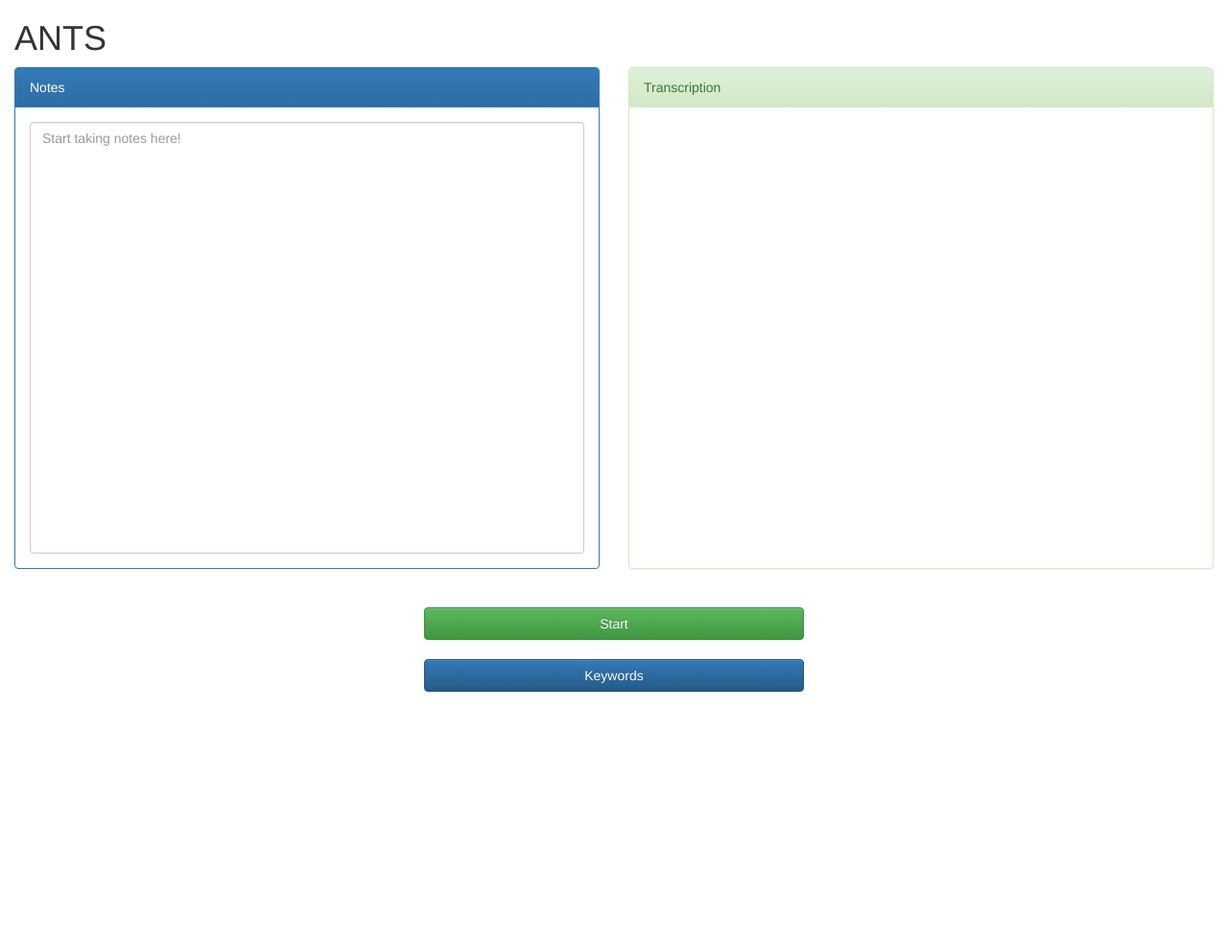
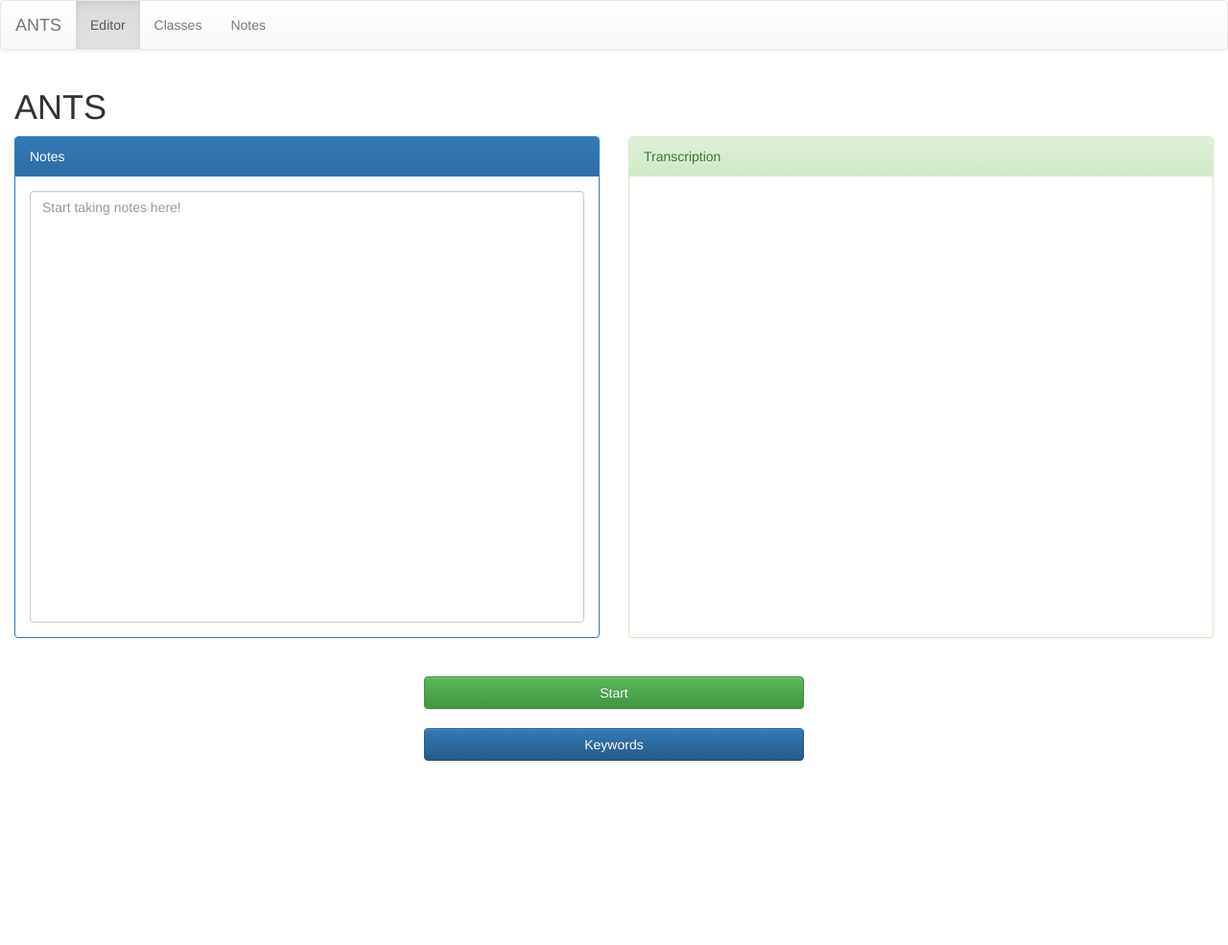
Before and after one commit to buckbaskin/notess, a Flask app: page / in a window 1280 px wide. Shown: the whole page at 96% size. Before the commit the page ends 722 px from the top, so only its background shows below. Run offline with Flask 2, Linux system fonts and the light colour scheme; some libraries are stand-ins or nearby versions.

Commit message:
New ui (#70)
* updating README

* moved fb_auth to own file. Implementing sliding panel in smarter way

* added navbar

```diff
--- a/static/application.css
+++ b/static/application.css
@@ -14,12 +14,15 @@
 
 #floatingPanel {
     z-index: 5000;
-    width: 500px;
     height: 100%;
     position: fixed;
-    right: 1px;
-    left: 1440px;
     background-color: #f8f8f8;
+    width: 0; /* 0 width - change this with JavaScript */
+    top: 0;
+    left: 0;
+    overflow-x: hidden; /* Disable horizontal scroll */
+    padding-top: 60px; /* Place content 60px from the top */
+    transition: 0.5s; /* 0.5 second transition effect to slide in the sidenav */
 }
 
 #noteTextarea {
--- a/static/knowledge.js
+++ b/static/knowledge.js
@@ -76,12 +76,14 @@
             if(hidden) {
                 populateKeywordPanel(GWS_CORE.getTranscript());
                 // show
-                floatingPanel.animate({left: '-=500'}, 200, function(){});
+                // floatingPanel.animate({left: '-=500'}, 200, function(){});
+                document.getElementById("floatingPanel").style.width = "30%";
                 hidden = false;
             }
             else {
                 // hide
-                floatingPanel.animate({left: '+=500'}, 200, function(){});
+                // floatingPanel.animate({left: '+=500'}, 200, function(){});
+                document.getElementById("floatingPanel").style.width = "0";
                 hidden = true;
             }
         };
--- a/templates/index.html
+++ b/templates/index.html
@@ -12,119 +12,39 @@
 </head>
 
 <body>
-    {#Setup Facebok API: Reference: https://developers.facebook.com/docs/facebook-login/web#}
-    <script>
-      window.fbAsyncInit = function() {
-        FB.init({
-          appId      : '1441716825857085',
-          xfbml      : true,
-          version    : 'v2.8'
-        });
-      };
+    <nav class="navbar navbar-default">
+      <div class="container-fluid">
+        <!-- Brand and toggle get grouped for better mobile display -->
+        <div class="navbar-header">
+          <button type="button" class="navbar-toggle collapsed" data-toggle="collapse" data-target="#bs-example-navbar-collapse-1" aria-expanded="false">
+            <span class="sr-only">Toggle navigation</span>
+            <span class="icon-bar"></span>
+            <span class="icon-bar"></span>
+            <span class="icon-bar"></span>
+          </button>
+          <a class="navbar-brand" href="#">ANTS</a>
+        </div>
+        <!-- Collect the nav links, forms, and other content for toggling -->
+        <div class="collapse navbar-collapse" id="bs-example-navbar-collapse-1">
+          <ul class="nav navbar-nav">
+            <li class="active"><a href="#">Editor<span class="sr-only">(current)</span></a></li>
+            <li><a href="#">Classes</a></li>
+            <li><a href="#">Notes</a></li>
+          </ul>
 
-      (function(d, s, id){
-         var js, fjs = d.getElementsByTagName(s)[0];
-         if (d.getElementById(id)) {return;}
-         js = d.createElement(s); js.id = id;
-         js.src = "//connect.facebook.net/en_US/sdk.js";
-         fjs.parentNode.insertBefore(js, fjs);
-       }(document, 'script', 'facebook-jssdk'));
-    </script>
-    <script>
-      // This is called with the results from from FB.getLoginStatus().
-      function statusChangeCallback(response) {
-        console.log('statusChangeCallback');
-        console.log(response);
-        // The response object is returned with a status field that lets the
-        // app know the current login status of the person.
-        // Full docs on the response object can be found in the documentation
-        // for FB.getLoginStatus().
-        if (response.status === 'connected') {
-          // Logged into your app and Facebook.
-          testAPI();
-            var uid = response.authResponse.userID;
-            console.log("USER ID!: uid");
-        } else if (response.status === 'not_authorized') {
-          // The person is logged into Facebook, but not your app.
-          document.getElementById('status').innerHTML = 'Please log ' +
-            'into this app.';
-        } else {
-          // The person is not logged into Facebook, so we're not sure if
-          // they are logged into this app or not.
-          document.getElementById('status').innerHTML = 'Please log ' +
-            'into Facebook.';
-        }
-      }
+          <ul class="nav navbar-nav navbar-right">
+            <li><a id="status"></a></li>
+          </ul>
+          <form class="nav navbar-nav navbar-form navbar-right">
+            <fb:login-button scope="public_profile,email" auto_logout_link="true" size = "medium" onlogin="checkLoginState();">
+            </fb:login-button>
+          </form>
+        </div>
+      </div>
+    </nav>
+{#     <div id="status">#}
+{#     </div>#}
 
-      // This function is called when someone finishes with the Login
-      // Button. Response contains the user ID.
-      function checkLoginState() {
-        FB.getLoginStatus(function(response) {
-          statusChangeCallback(response);
-        });
-      }
-
-      window.fbAsyncInit = function() {
-      FB.init({
-          appId      : '1441716825857085',
-          xfbml      : true,
-          version    : 'v2.8',
-          cookie     : true  // enable cookies to allow the server to access
-      });
-
-      // Now that we've initialized the JavaScript SDK, we call
-      // FB.getLoginStatus().  This function gets the state of the
-      // person visiting this page and can return one of three states to
-      // the callback you provide.  They can be:
-      //
-      // 1. Logged into your app ('connected')
-      // 2. Logged into Facebook, but not your app ('not_authorized')
-      // 3. Not logged into Facebook and can't tell if they are logged into
-      //    your app or not.
-      //
-      // These three cases are handled in the callback function.
-
-      FB.getLoginStatus(function(response) {
-        statusChangeCallback(response);
-      });
-
-      };
-
-      // Load the SDK asynchronously
-      (function(d, s, id) {
-        var js, fjs = d.getElementsByTagName(s)[0];
-        if (d.getElementById(id)) return;
-        js = d.createElement(s); js.id = id;
-        js.src = "//connect.facebook.net/en_US/sdk.js";
-        fjs.parentNode.insertBefore(js, fjs);
-      }(document, 'script', 'facebook-jssdk'));
-
-      // Here we run a very simple test of the Graph API after login is
-      // successful.  See statusChangeCallback() for when this call is made.
-      function testAPI() {
-        console.log('Welcome!  Fetching your information.... ');
-        FB.api('/me', function(response) {
-          console.log('Successful login for: ' + response.name);
-          document.getElementById('status').innerHTML =
-            'Thanks for logging in, ' + response.name + '!';
-        });
-      }
-    </script>
-
-    <!--
-      Below we include the Login Button social plugin. This button uses
-      the JavaScript SDK to present a graphical Login button that triggers
-      the FB.login() function when clicked.
-    -->
-
-    <fb:login-button scope="public_profile,email" auto_logout_link="true" size = "medium" onlogin="checkLoginState();">
-    </fb:login-button>
-
-    <div id="status">
-    </div>
-</body>
-
-<body>
     <div id="floatingPanel">
         <div class="container">
             <h2>Keywords</h2>
@@ -133,7 +53,7 @@
 
             <div class="col-lg-5">
                 <div id="keywordsList" class="list-group">
-                     KEYWORDS WILL POPULATE HERE
+                    {# KEYWORDS WILL POPULATE HERE #}
                 </div>
             </div>
         </div>
@@ -204,12 +124,32 @@
 
 <script src="../../static/gwscore.js"></script>
 <script src="../../static/knowledge.js"></script>
+<script src="../../static/fb_auth.js"></script>
 
 
 <script>
     $(document).ready(function() {
         var $KNOWLEDGE = $.knowledge();
         $KNOWLEDGE.init(GWS_CORE);
-
+        FB_AUTH();
     });
 </script>
+
+{#Setup Facebok API: Reference: https://developers.facebook.com/docs/facebook-login/web#}
+<script>
+  window.fbAsyncInit = function() {
+    FB.init({
+      appId      : '1441716825857085',
+      xfbml      : true,
+      version    : 'v2.8'
+    });
+  };
+
+  (function(d, s, id){
+     var js, fjs = d.getElementsByTagName(s)[0];
+     if (d.getElementById(id)) {return;}
+     js = d.createElement(s); js.id = id;
+     js.src = "//connect.facebook.net/en_US/sdk.js";
+     fjs.parentNode.insertBefore(js, fjs);
+   }(document, 'script', 'facebook-jssdk'));
+</script>
```
Also changed, not shown: static/fb_auth.js (added, +80 -0 lines).
